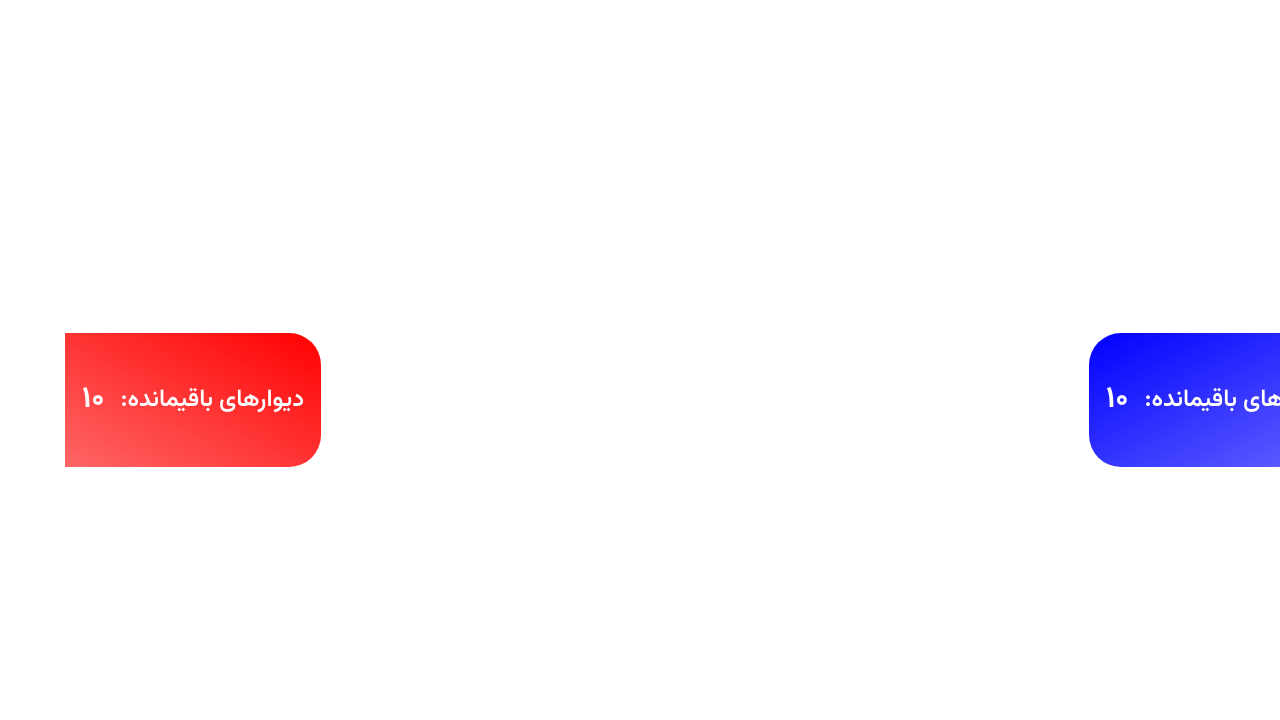
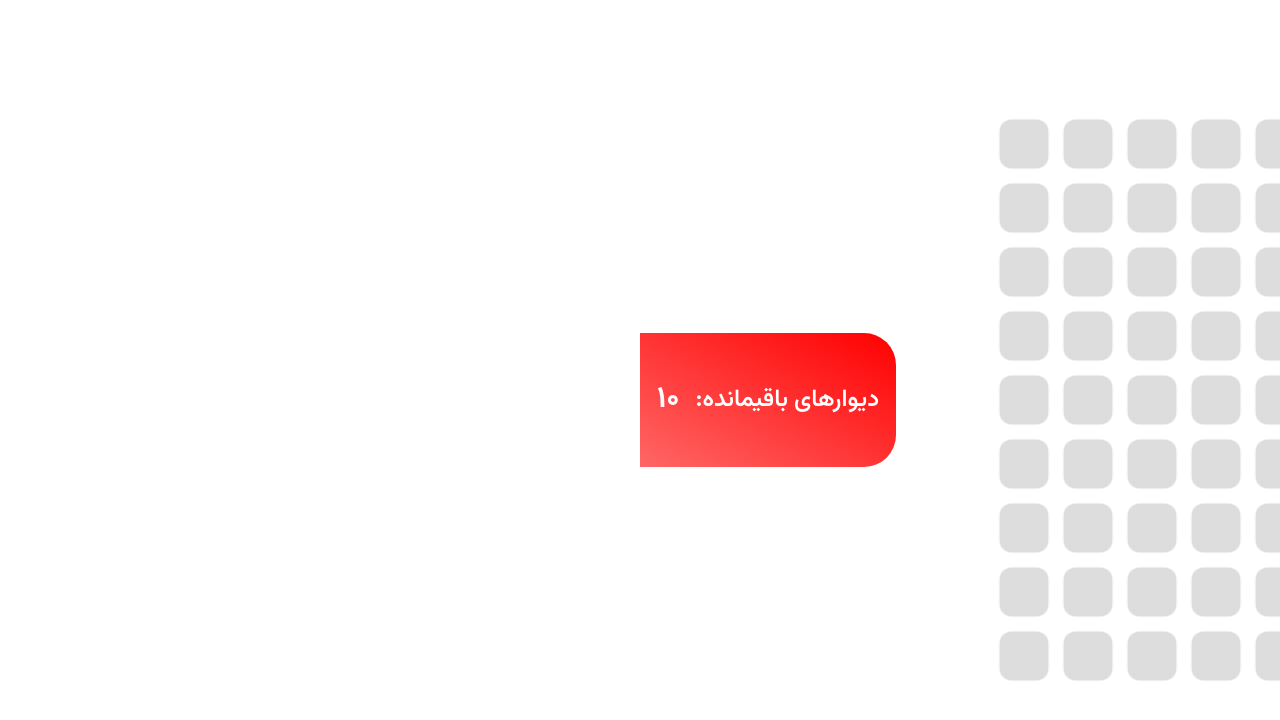
Before and after one commit to MMDESi313/Quoridor, a React (Vite) app: page /game in a window 1280 px wide. Shown: the top 720 px of the page. Built offline with nearby package versions, Linux system fonts and the light colour scheme.

Commit message:
feat: add game board component

```diff
--- /dev/null
+++ b/src/components/game/Board.tsx
@@ -0,0 +1,138 @@
+import { useMemo, useState } from "react";
+import { useGameStore } from "../../stores/gameStore";
+import type { Wall } from "../../game/types";
+
+type WallSegmentClass =
+  | "rounded-l-full"
+  | "rounded-r-full"
+  | "rounded-t-full"
+  | "rounded-b-full"
+  | "my-1"
+  | "mx-1";
+
+const COLS = Array.from({ length: 17 }, (_, i) =>
+  i % 2 === 0 ? "48px" : "16px",
+).join(" ");
+const ROWS = Array.from({ length: 17 }, (_, i) =>
+  i % 2 === 0 ? "48px" : "16px",
+).join(" ");
+
+function Board() {
+  const { gameState } = useGameStore();
+
+  const [hoveredElement, setHoveredElement] = useState<Wall | null>(null);
+
+  const elementsToStyle: {
+    row: number;
+    col: number;
+    class: WallSegmentClass;
+  }[] = useMemo(() => {
+    if (!hoveredElement) return [];
+    if (hoveredElement.orientation === "horizontal") {
+      return [
+        {
+          row: hoveredElement.row,
+          col: hoveredElement.col,
+          class: "rounded-l-full",
+        },
+        {
+          row: hoveredElement.row,
+          col: hoveredElement.col + 1,
+          class: "my-1",
+        },
+        {
+          row: hoveredElement.row,
+          col: hoveredElement.col + 2,
+          class: "rounded-r-full",
+        },
+      ];
+    } else {
+      return [
+        {
+          row: hoveredElement.row,
+          col: hoveredElement.col,
+          class: "rounded-t-full",
+        },
+        {
+          row: hoveredElement.row + 1,
+          col: hoveredElement.col,
+          class: "mx-1",
+        },
+        {
+          row: hoveredElement.row + 2,
+          col: hoveredElement.col,
+          class: "rounded-b-full",
+        },
+      ];
+    }
+  }, [hoveredElement]);
+
+  const handleMouseEnter = (
+    rowIndex: number,
+    colIndex: number,
+    isHWall: boolean,
+    isVWall: boolean,
+  ) => {
+    if (isVWall && rowIndex + 2 < 17) {
+      setHoveredElement({
+        row: rowIndex,
+        col: colIndex,
+        orientation: "vertical",
+        owner: gameState.currentTurn,
+      });
+    } else if (isHWall && colIndex + 2 < 17) {
+      setHoveredElement({
+        row: rowIndex,
+        col: colIndex,
+        orientation: "horizontal",
+        owner: gameState.currentTurn,
+      });
+    } else {
+      setHoveredElement(null);
+    }
+  };
+
+  return (
+    <section
+      dir="ltr"
+      className="grid p-2"
+      style={{
+        gridTemplateColumns: COLS,
+        gridTemplateRows: ROWS,
+      }}
+      onMouseLeave={() => setHoveredElement(null)}
+    >
+      {Array.from({ length: 17 * 17 }).map((_, i) => {
+        const rowIndex = Math.floor(i / 17);
+        const colIndex = i % 17;
+        const isCell = rowIndex % 2 === 0 && colIndex % 2 === 0;
+        const isHWall = rowIndex % 2 === 1 && colIndex % 2 === 0;
+        const isVWall = rowIndex % 2 === 0 && colIndex % 2 === 1;
+        const isIntersection = rowIndex % 2 === 1 && colIndex % 2 === 1;
+
+        const preview = elementsToStyle.find(
+          (element) => element.col === colIndex && element.row === rowIndex,
+        );
+
+        return (
+          <div
+            key={i}
+            className={`
+              ${isCell ? "bg-[#DDDDDD] cell-shadow rounded-xl" : ""}
+              ${isHWall ? "my-1" : ""}
+              ${isVWall ? "mx-1" : ""}
+              ${preview ? `${gameState.currentTurn === "p1" ? "bg-[#0000dc40]" : "bg-[#DC000040]"} ${preview.class}` : ""}
+            `}
+            onMouseEnter={() =>
+              handleMouseEnter(rowIndex, colIndex, isHWall, isVWall)
+            }
+          >
+            {isCell ? "" : isHWall ? "" : isVWall ? "" : ""}
+          </div>
+        );
+      })}
+    </section>
+  );
+}
+
+export default Board;
--- a/src/main.css
+++ b/src/main.css
@@ -26,3 +26,6 @@ body {
     rgba(255, 0, 0, 1) 100%
   );
 }
+.cell-shadow {
+  box-shadow: 0px 0px 2px rgba(0, 0, 0, 0.25);
+}
--- a/src/pages/GamePage.tsx
+++ b/src/pages/GamePage.tsx
@@ -1,9 +1,11 @@
+import Board from "../components/game/Board";
 import PlayerPanel from "../components/game/PlayerPanel";
 
 function GamePage() {
   return (
     <main className="h-screen flex justify-between items-center">
       <PlayerPanel player="p1" />
+      <Board />
       <PlayerPanel player="p2" />
     </main>
   );
```
